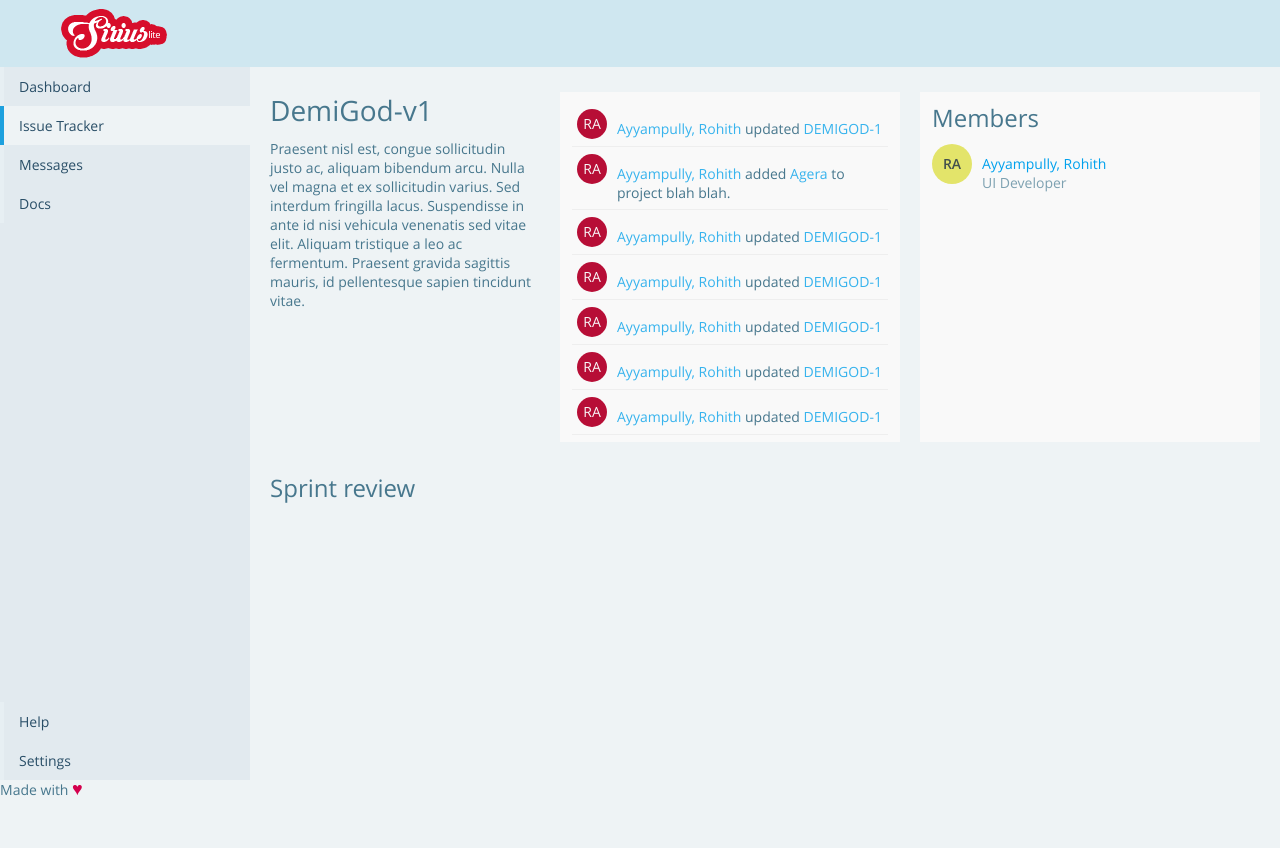
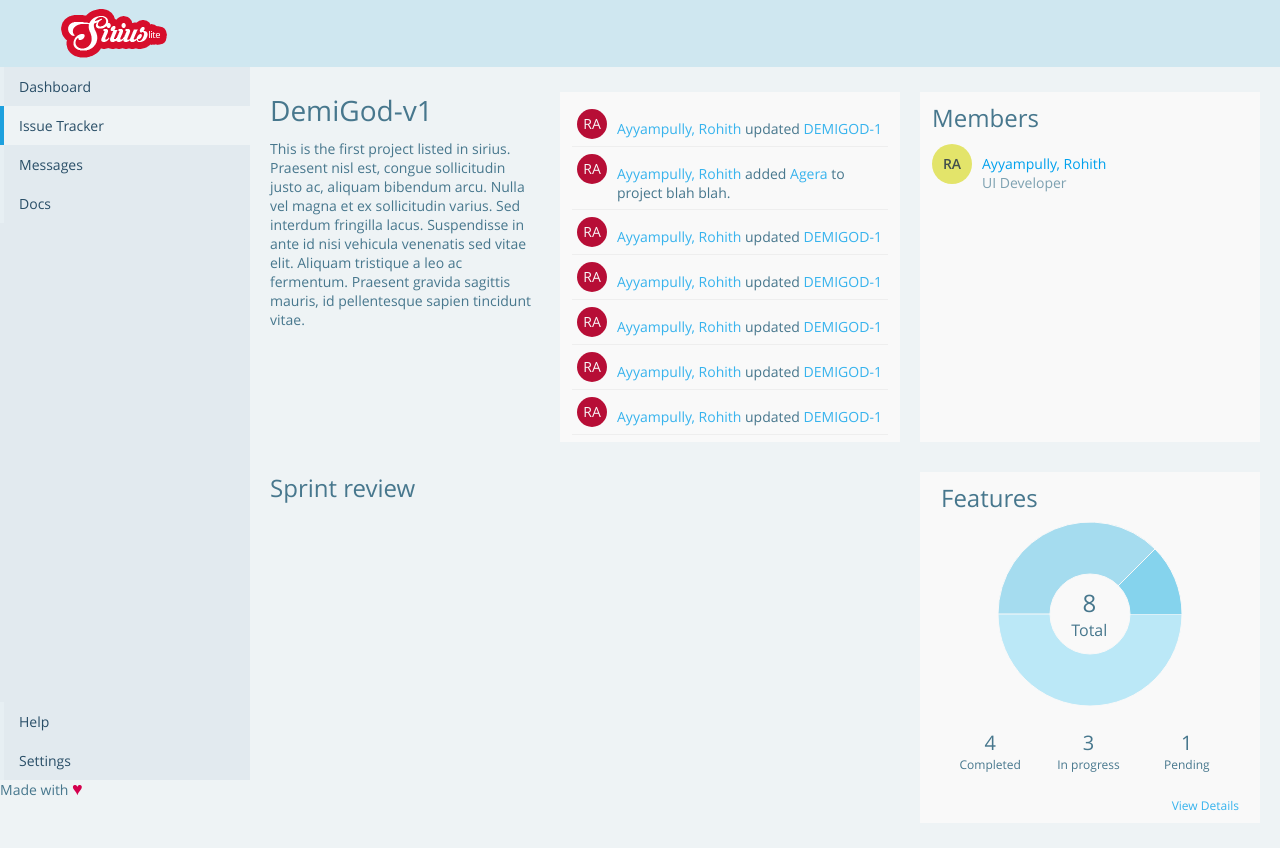
Before and after one commit to ayyampully/sirius-react, a React (Create React App) app: page / in a window 1280 px wide. Before the commit the page ends 800 px from the top, so only its background shows below. Built offline with nearby package versions, Linux system fonts and the light colour scheme.

Commit message:
chart widget

```diff
--- /dev/null
+++ b/src/constants/color.js
@@ -0,0 +1,3 @@
+export const YELLOW_THEME = ["#F2DC9B","#F2C53D","#F2A444","#D94F30","#732720"];
+export const BLUE_THEME = ["#bbe8f7", "#a5dcef", "#85d3ed", "#6fbcdd", "#44add9"];
+export const xmlns = "http://www.w3.org/2000/svg";
--- /dev/null
+++ b/src/constants/color.ts
@@ -0,0 +1,3 @@
+export const YELLOW_THEME = ["#F2DC9B","#F2C53D","#F2A444","#D94F30","#732720"];
+export const BLUE_THEME = ["#bbe8f7", "#a5dcef", "#85d3ed", "#6fbcdd", "#44add9"];
+export const xmlns = "http://www.w3.org/2000/svg";
--- a/src/modules/overview/Overview.js
+++ b/src/modules/overview/Overview.js
@@ -1,4 +1,5 @@
 import React, { Component } from 'react';
+import Chartbox from '../../widgets/chartbox/Chartbox';
 import './Overview.css';
 
 class Overview extends Component {
@@ -7,7 +8,8 @@ class Overview extends Component {
     this.state = {
       projectData: {
         title: "DemiGod-v1",
-        description: "Praesent nisl est, congue sollicitudin justo ac, aliquam bibendum arcu. Nulla vel magna et ex sollicitudin varius. Sed interdum fringilla lacus. Suspendisse in ante id nisi vehicula venenatis sed vitae elit. Aliquam tristique a leo ac fermentum. Praesent gravida sagittis mauris, id pellentesque sapien tincidunt vitae.",
+        projectId: 1,
+        description: "This is the first project listed in sirius. Praesent nisl est, congue sollicitudin justo ac, aliquam bibendum arcu. Nulla vel magna et ex sollicitudin varius. Sed interdum fringilla lacus. Suspendisse in ante id nisi vehicula venenatis sed vitae elit. Aliquam tristique a leo ac fermentum. Praesent gravida sagittis mauris, id pellentesque sapien tincidunt vitae.",
         flagurl:""
       },
       member : {
@@ -19,6 +21,16 @@ class Overview extends Component {
         className: "icon color-1",
         role: 'UI Developer'
       }
+    }
+
+    this.features = {
+      "label":"Features",
+      "data":[
+        {"label":"Completed","count":4},
+        {"label":"In progress","count":3},
+        {"label":"Pending","count":1}
+      ],
+      "total":8,
     }
   }
   render() {
@@ -60,6 +72,7 @@ class Overview extends Component {
             <h4>Sprint review</h4>
 
         </div>
+        <Chartbox projectData={this.features} projectId={this.state.projectData.projectId} />
       </div>
       </div>
     );
--- /dev/null
+++ b/src/widgets/chartbox/Chartbox.css
@@ -0,0 +1,51 @@
+*{transition: all cubic-bezier(0.1, 0.94, 0.51, 0.98) 400ms;}
+.svg-wrap {
+	float:left;
+	float: left;
+	padding: 10px 21px;
+	position:relative;
+	margin: 20px 00px 20px 20px;
+	min-width: 340px;
+	background: #f9f9f9;
+
+}
+h4{
+	font-size: 24px;
+	font-family: 'open_sansregular';
+}
+.pie-chart{
+	overflow: hidden;
+    margin: 0 auto;
+    display: block;
+
+}
+.svg-wrap.scaled .pie-chart {
+	scale:0;
+	transform: rotate(240deg);
+}
+.legends {
+	display:block;
+	margin: 15px 0 25px;
+    overflow: hidden;
+}
+.legends li {
+	width: 33%;
+    text-align: center;
+    float: left;
+	opacity: 1;
+	font-size: 12px;
+}
+.legends li span{ display: block;
+    font-size: 20px;}
+.svg-wrap.scaled li{opacity: 0}
+.total{position: absolute;
+    top: 115px;
+	opacity: 1;
+    left: 44.5%;
+    text-align: center;
+    font-size: 16px;}
+.svg-wrap.scaled .total{opacity: 0}
+.total span{    display: block;
+    font-size: 24px;}
+.view-more{    font-size: 12px;
+    float: right;}
--- /dev/null
+++ b/src/widgets/chartbox/Chartbox.js
@@ -0,0 +1,136 @@
+import React, { Component } from 'react';
+import {YELLOW_THEME, BLUE_THEME} from '../../constants/color';
+import './Chartbox.css';
+
+class Chartbox extends Component {
+  constructor(props){
+    super(props);
+    this.projectId = this.props.projectId;
+    this.overflow = {overflow: 'hidden'}
+    const pdata = this.props.projectData;
+    var theme = pdata.label==="Features" ? BLUE_THEME : YELLOW_THEME;
+    this.drawPie(pdata, theme)
+  }
+
+  drawPie(pdata, theme){
+    var cx = 100,
+      cy = 100,
+      r = 92,
+      px = 192,
+      py = 100,
+      path = '',
+      colors = theme,// from kuler
+      graphData = pdata.data;
+
+    var pathArray = [],
+      percArray = [];
+
+    for(let i=0; i<graphData.length; i++){
+      var deg = 0,
+        tempvar = graphData[i].count;
+
+      percArray[i] = (graphData[i].count/pdata.total)*100;
+      if(percArray[i]===100){
+        this.isFullCircle = colors[i];
+      }
+      for(let j=0; j<=i; j++){
+        deg += percArray[j];
+      }
+      deg=deg*3.6;
+      var largeArc = percArray[i]>50 ? 1 : 0,
+      x = cx+r*(Math.cos(deg*Math.PI/180)),
+      y = cy+r*(Math.sin(deg*Math.PI/180));
+
+      path = 'M'+cx+','+cy+' L'+px+','+py+' A'+r+','+r+',0,'+largeArc+',1,'+x+','+y;
+      pathArray.push({
+        path:path,
+        dataValue:tempvar,
+        color:colors[i],
+        cssClass: "svg-path-"+i
+      });
+      px = x; py = y;
+    }
+    this.svgpath = pathArray;
+
+    removeScaledClass();
+  }
+  gotoDetails(e) {
+    e.preventDefault();
+    let projid = this.projectId ? this.projectId : 0;
+  }
+  render() {
+    var chart = [];
+    if(this.props.isFullCircle){
+      chart = <circle  cx="100" cy="100" r="92" fill={this.props.isFullCircle} stroke="#f9f9f9" strokeWidth="1"></circle>
+    } else {
+      this.svgpath.forEach(data =>{
+        chart.push(<g className={data.cssClass} key={data.dataValue} ><path d={data.path} className="tooltip svgpath" data-value={data.dataValue}
+              fill={data.color} stroke="#f9f9f9" strokeWidth="1"></path>
+        </g>)
+      });
+    }
+    var listItems = [];
+    this.props.projectData.data.forEach((data, i) =>{
+      listItems.push(<li data-class={data.cssClass} key={i} className="legends-item">
+          <span>{data.count}</span>{data.label}
+      </li>);
+    });
+    return (
+      <div className="svg-wrap scaled">
+        <h4>{this.props.projectData.label}</h4>
+        <svg className="pie-chart" width="200" height="200" aria-label="A chart." style={this.overflow}>
+            <g>{chart}</g>
+            <g> <circle cx="100" cy="100" r="40" fill="#f9f9f9" stroke="#f9f9f9" strokeWidth="1"></circle></g>
+        </svg>
+        <div className="total"><span>{this.props.projectData.total}</span>Total</div>
+        <ul className="legends">{listItems}</ul>
+        <a onClick={this.gotoDetails.bind(this)} className="view-more">View Details</a>
+      </div>
+
+    );
+  }
+}
+var debounce = function(fn, delay){
+  var timeout;
+  return ()=>{
+      clearTimeout(timeout);
+      timeout = setTimeout(()=>{
+          fn.call(this);
+      }, delay);
+  }
+}
+
+var removeScaledClass = debounce(()=>{
+  var svgArray = document.querySelectorAll('.svg-wrap');
+  [].forEach.call(svgArray, (svg)=>{
+    svg.classList.remove('scaled')
+  });
+  setupMouseOver();
+},600);
+
+var setupMouseOver = ()=>{
+  var svg = document.querySelectorAll('.pie-chart path');
+    [].forEach.call(svg, (item)=>{
+      item.addEventListener('mouseenter', function(e){
+        removePath();
+        var el = item.cloneNode(true),
+          arcpath = el.getAttribute("d").split(' L');
+
+        arcpath = 'M'+arcpath[1];
+        el.setAttribute("d",arcpath);
+        el.setAttribute("stroke", el.getAttribute("fill"));
+        el.setAttribute("fill", 'transparent');
+        el.setAttribute("id", 'hoverpath');
+        el.setAttribute("stroke-width", "15px");
+        el.style.strokeOpacity = .5
+        item.parentNode.appendChild(el);
+      });
+
+  });
+}
+function removePath(){
+  var path = document.getElementById('hoverpath');
+  if(path) path.parentNode.removeChild(path);
+  return false;
+}
+export default Chartbox;
```
